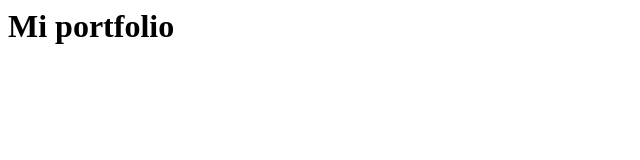
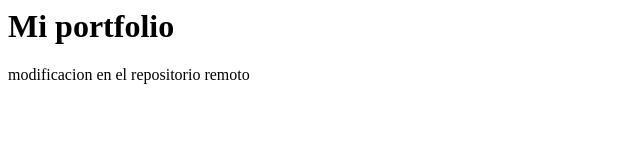
Before and after one commit to MeliPanto/PortFolioFrontend, a plain HTML site: page index.html in a window 1280 px wide. Shown: the whole page, without its empty margins (0-640 px from the left). Drawn offline with Linux system fonts and the light colour scheme.

Commit message:
Update index.html

```diff
--- a/index.html
+++ b/index.html
@@ -1 +1,2 @@
 <h1>Mi portfolio</h1>
+<P>modificacion en el repositorio remoto</p>
```
